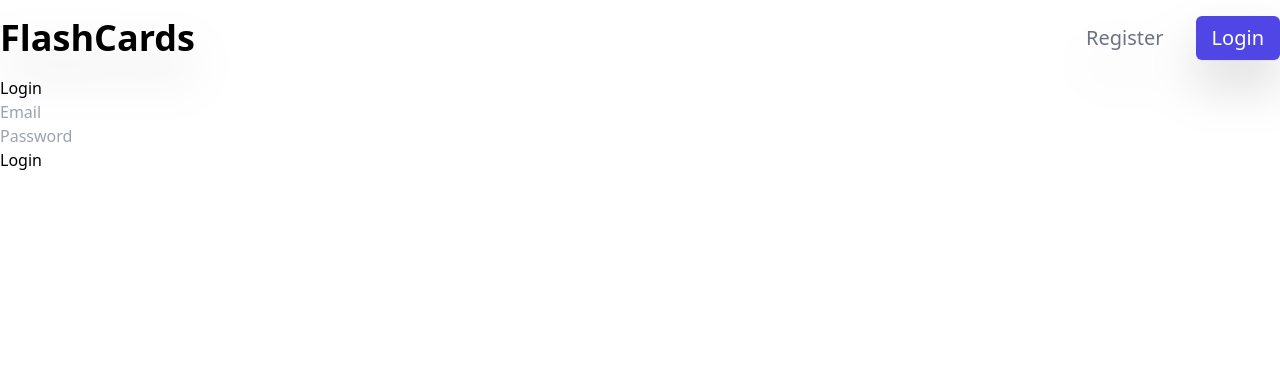
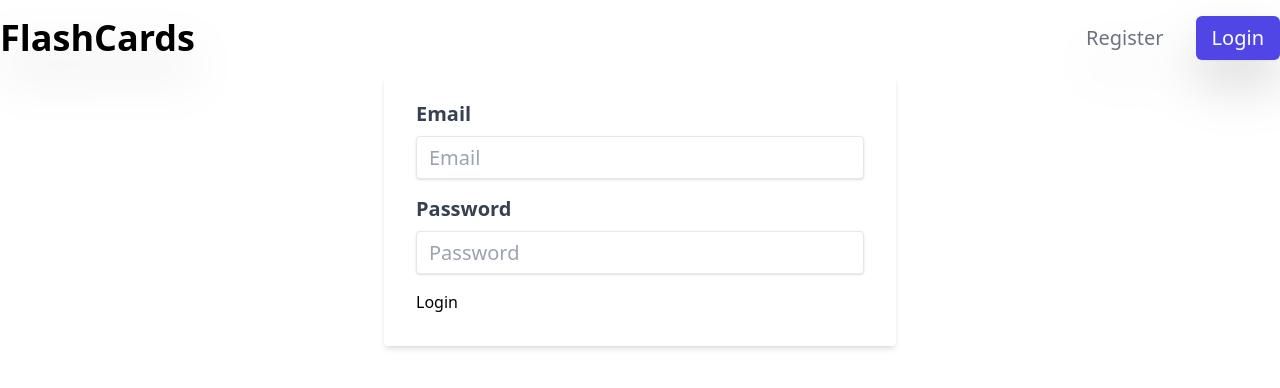
Before and after one commit to yap8/flashcards, a React (Create React App) app in the folder client/: page /login in a window 1280 px wide. Shown: the top 388 px of the page. Built offline with nearby package versions, Linux system fonts and the light colour scheme.

Commit message:
created Form component

```diff
--- /dev/null
+++ b/client/src/components/Form/Form.js
@@ -0,0 +1,14 @@
+import React from 'react'
+
+const Form = ({ children, ...rest }) => {
+  return (
+    <form
+      className="w-full max-w-lg m-auto bg-white shadow-md rounded px-8 py-6 pb-4"
+      { ...rest }
+    >
+      {children}
+    </form>
+  )
+}
+
+export default Form
--- /dev/null
+++ b/client/src/components/Form/FormGroup.js
@@ -0,0 +1,13 @@
+import React from 'react'
+
+const FormGroup = ({ children }) => {
+  return (
+    <div
+      className="mb-4"
+    >
+      { children }
+    </div>
+  )
+}
+
+export default FormGroup
--- /dev/null
+++ b/client/src/components/Form/FormInput.js
@@ -0,0 +1,24 @@
+const FormInput = ({ label, name, ...rest }) => {
+  const capitalize = (word) => word.charAt(0).toUpperCase() + word.slice(1)
+
+  return <>
+    { label && (
+      <label
+        className="text-xl block text-gray-700 font-semibold mb-2"
+        htmlFor={name}
+      >
+        { capitalize(name) }
+      </label>
+    )}
+    <input
+      className="text-xl shadow appearance-none border rounded w-full py-2 px-3 leading-tight focus:outline-none focus:shadow-outline"
+      type={ name === 'password' ? 'password' : 'text' }
+      name={ name }
+      id={ name }
+      placeholder={ capitalize(name) }
+      { ...rest }
+    />
+  </>
+}
+
+export default FormInput
--- a/client/src/pages/Login.js
+++ b/client/src/pages/Login.js
@@ -2,7 +2,9 @@ import { useEffect, useState } from 'react'
 import { useDispatch, useSelector } from 'react-redux'
 import { useNavigate } from 'react-router-dom'
 import { toast } from 'react-toastify'
-import Title from '../components/Title'
+import Form from '../components/Form/Form'
+import FormGroup from '../components/Form/FormGroup'
+import FormInput from '../components/Form/FormInput'
 import useAuthRedirect from '../hooks/useAuthRedirect'
 import { login } from '../redux/actions/authActions'
 
@@ -38,39 +40,32 @@ const Login = () => {
   const handleChange = e => setFormData({ ...formData, [e.target.name]: e.target.value })
 
   return (
-    <section className="login">
-      <div className="login__inner container">
-        <Title>Login</Title>
-        <form className="form" onSubmit={handleSubmit}>
-          <div className="form__group">
-            <input
-              className={"form__field" + (loading ? ' form__field--disabled' : '')}
-              type="text"
-              placeholder="Email"
+    <section className="">
+      <div className="container mx-auto">
+        <Form onSubmit={handleSubmit}>
+          <FormGroup>
+            <FormInput
+              label
               name="email"
-              disabled={loading}
               value={formData.email}
               onChange={handleChange}
             />
-          </div>
-          <div className="form__group">
-            <input
-              className={"form__field" + (loading ? ' form__field--disabled' : '')}
-              type="password"
-              placeholder="Password"
+          </FormGroup>
+          <FormGroup>
+            <FormInput
+              label
               name="password"
-              disabled={loading}
-              value={formData.password}
+              value={formData.email}
               onChange={handleChange}
             />
-          </div>
-          <div className="form__group">
+          </FormGroup>
+          <FormGroup>
             <button
               className={'form__button button' + (loading ? ' button--disabled' : '')}
               disabled={loading}
             >Login</button>
-          </div>
-        </form>
+          </FormGroup>
+        </Form>
       </div>
     </section>
   )
```
